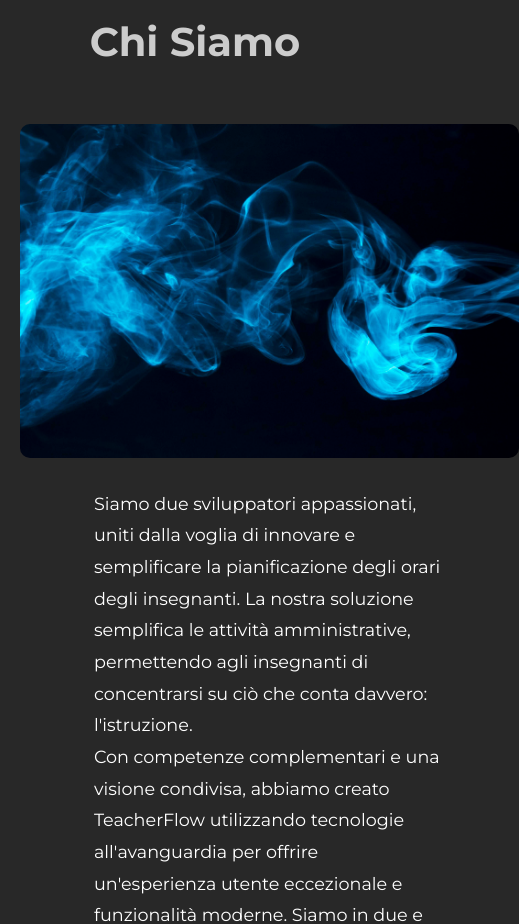
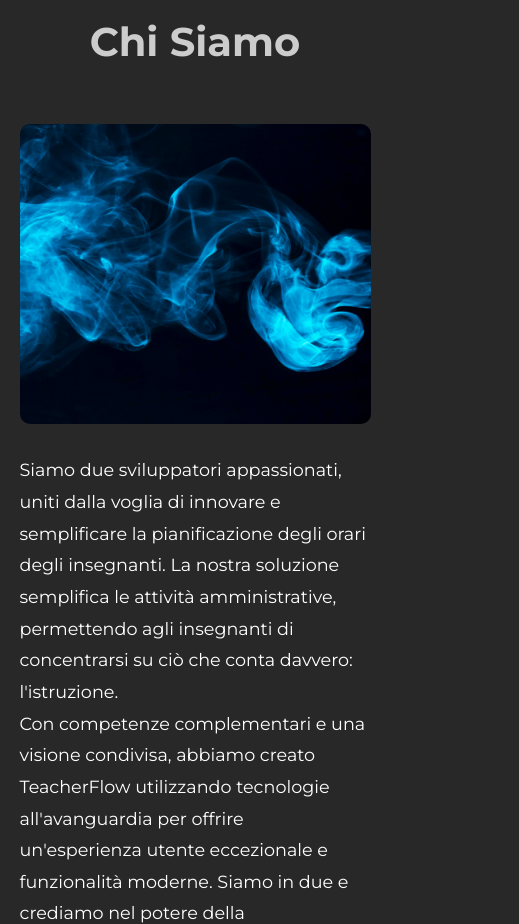
Before and after one commit to ThOmAsM210/orios_website, a website: page public/index.html in a window 390 px wide. Shown: the part 2280-3204 px from the top of the page, 519 px wide, since content can reach past the window. Drawn offline with nearby package versions, Linux system fonts and the light colour scheme.

Commit message:
responsive about-image

```diff
--- a/public/style.css
+++ b/public/style.css
@@ -390,11 +390,16 @@
     gap: 30px;
   }
   .about-img {
-    flex: 1 1 300px;
-    max-width: 500px;
-    border-radius: 10px;
-    transition: transform 0.3s ease;
-  }
+  flex: 1 1 300px;
+  max-width: 500px;
+  width: 100%;        /* 👈 ensures it scales inside container */
+  height: auto;       /* 👈 keeps aspect ratio */
+  border-radius: 10px;
+  transition: transform 0.3s ease;
+  display: block;     /* prevents extra spacing issues */
+  object-fit: cover;  /* optional: keeps it nicely cropped */
+}
+
   .about-img:hover {
     transform: scale(1.05);
   }
```
